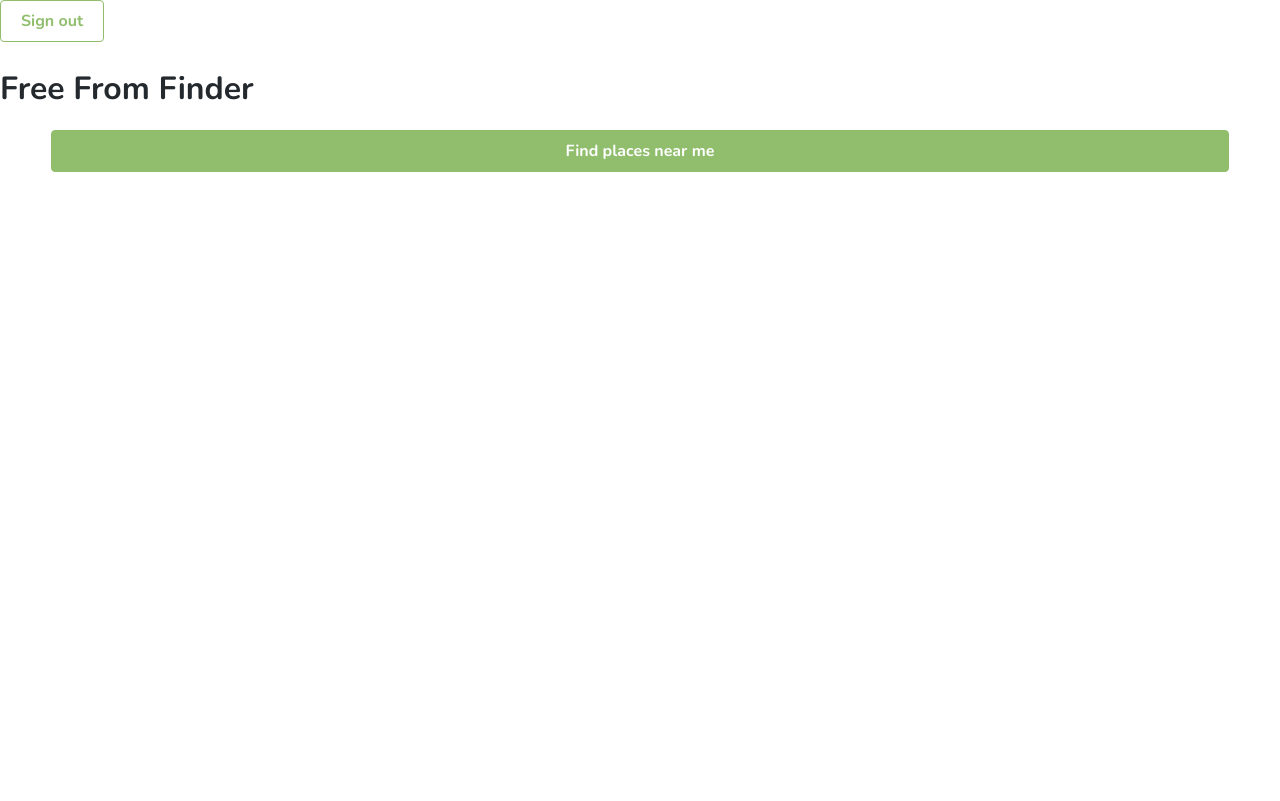
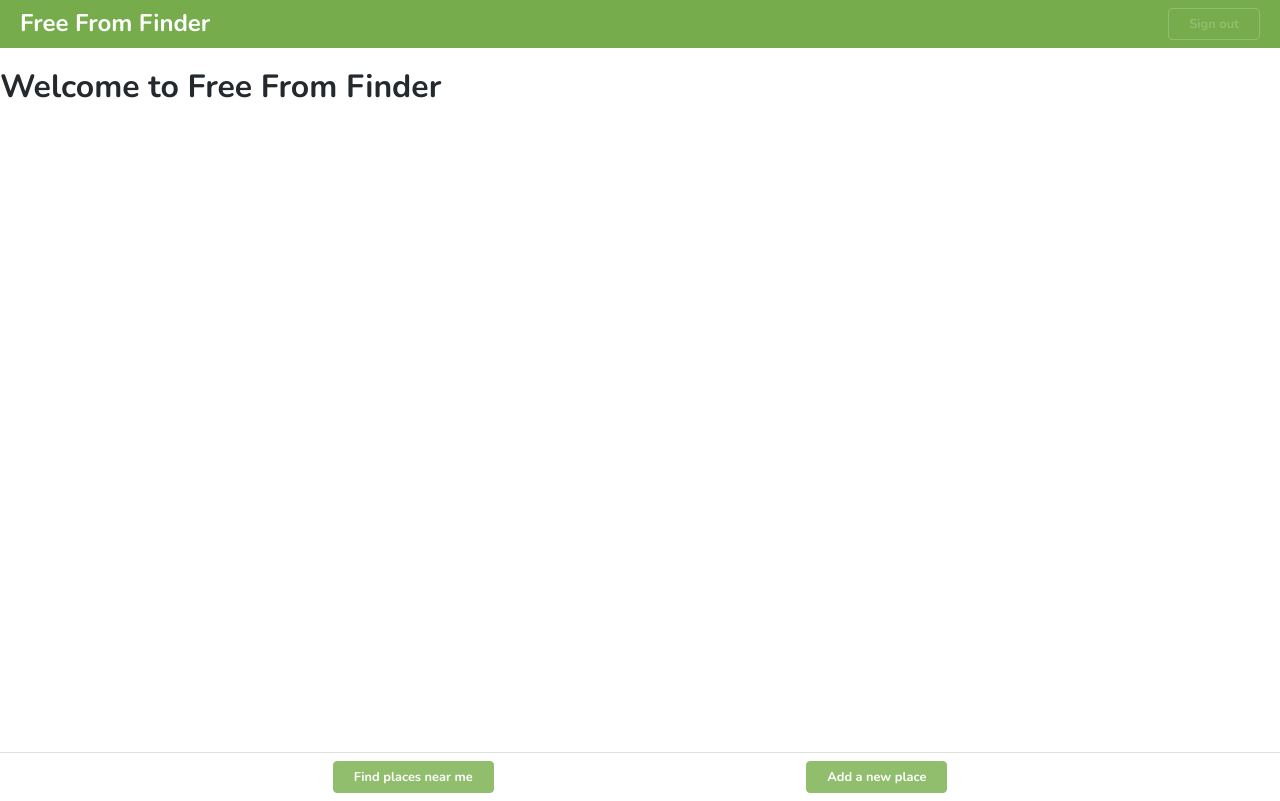
Before and after one commit to heuperman/free-from-finder, a React app: page / in a window 1280 px wide. Built offline with nearby package versions, Linux system fonts and the light colour scheme; no server answers.

Commit message:
Use grid to order home and places pages

```diff
--- a/src/App.tsx
+++ b/src/App.tsx
@@ -2,5 +2,22 @@ import React from "react";
 import { render } from "react-dom";
 import { Home } from "./Home";
 import "./app.css";
+import { Header } from "./components/header";
+import { Router } from "@reach/router";
+import { Places } from "./Places";
+import { ProtectedRoute } from "./components/protectedRoute";
+import { PlaceForm } from "./PlaceForm";
+import { Footer } from "./components/footer";
 
-render(<Home></Home>, document.getElementById("root"));
+render(
+  <div className="app">
+    <Header></Header>
+    <Router className="router">
+      <Home path="/" />
+      <Places path="/places" />
+      <ProtectedRoute component={<PlaceForm />} path="/places/new" />
+    </Router>
+    <Footer></Footer>
+  </div>,
+  document.getElementById("root")
+);
--- a/src/Home.tsx
+++ b/src/Home.tsx
@@ -1,23 +1,6 @@
 import React from "react";
-import { Router } from "@reach/router";
-import { PlaceForm } from "./PlaceForm";
-import { PlacesList } from "./PlacesList";
-import { auth } from "./Firebase";
-import { Button } from "./components/button";
-import { ProtectedRoute } from "./components/protectedRoute";
+import { RouteComponentProps } from "@reach/router";
 
-export const Home = (): JSX.Element => {
-  return (
-    <div>
-      <Button
-        muted
-        text="Sign out"
-        onClick={(): Promise<void> => auth.signOut()}
-      />
-      <Router>
-        <PlacesList path="/" />
-        <ProtectedRoute component={<PlaceForm />} path="/places/new" />
-      </Router>
-    </div>
-  );
+export const Home = (props: RouteComponentProps): JSX.Element => {
+  return <h1>Welcome to Free From Finder</h1>;
 };
--- a/src/Places.tsx
+++ b/src/Places.tsx
@@ -2,8 +2,9 @@ import React, { useEffect, useState } from "react";
 import { Place } from "./interfaces/place";
 import { database } from "./Firebase";
 import { Card } from "./components/card";
+import { RouteComponentProps } from "@reach/router";
 
-export const Places = (): JSX.Element => {
+export const Places = (props: RouteComponentProps): JSX.Element => {
   const [places, setPlaces] = useState<Place[]>([]);
   useEffect(() => {
     database
--- a/src/app.css
+++ b/src/app.css
@@ -1,18 +1,23 @@
-body {
+html {
   font-family: "Nunito", sans-serif;
   font-weight: 400;
   color: #24292e;
+}
+
+html * {
+  box-sizing: border-box;
 }
 
 a {
   color: #90be6d;
 }
 
-.list-actions {
-  display: flex;
-  justify-content: center;
+.app {
+  display: grid;
+  grid-template-rows: 48px calc(100vh - 96px) 48px;
+  height: 100vh;
 }
 
-.list-actions button {
-  flex: 0 0 92%;
+.router {
+  overflow: scroll;
 }
--- a/src/components/button.css
+++ b/src/components/button.css
@@ -5,15 +5,16 @@
   color: #ffffff;
   font-family: "Nunito", sans-serif;
   font-weight: 700;
-  font-size: 1rem;
+  font-size: 0.8rem;
   text-transform: none;
-  padding: 0.75rem 1.25rem;
-  margin: 0 0 0.5rem 0;
+  padding: 0 20px;
+  margin: 8px 0;
   vertical-align: middle;
   text-align: center;
   cursor: pointer;
   text-decoration: none;
   line-height: 1;
+  height: 32px;
 }
 
 .button:hover {
--- a/src/components/card.css
+++ b/src/components/card.css
@@ -1,18 +1,21 @@
 .card {
-  border: 1px solid #dedede;
-  border-radius: 4px;
+  border-bottom: 1px solid #dedede;
   padding: 20px;
+}
+
+.card:last-child {
+  border: none;
 }
 
 .card-title {
   margin: 0;
-  font-size: 1.75rem;
+  font-size: 1.5rem;
   line-height: 1.2;
 }
 
 .card-link {
   margin: 0 0 15px;
-  font-size: 1.25rem;
+  font-size: 1.2rem;
   font-weight: 700;
   color: #90be6d;
 }
@@ -21,3 +24,8 @@
   margin: 0;
   color: #666666;
 }
+
+.card-content p {
+  margin-block-start: 0;
+  margin-block-end: 0;
+}
--- /dev/null
+++ b/src/components/footer.css
@@ -0,0 +1,11 @@
+footer {
+  width: 100%;
+  padding: 0 20px;
+  border-top: 1px solid #dedede;
+}
+
+footer nav {
+  display: flex;
+  justify-content: space-evenly;
+  align-items: center;
+}
--- /dev/null
+++ b/src/components/footer.tsx
@@ -0,0 +1,19 @@
+import React from "react";
+import "./footer.css";
+import { Link } from "@reach/router";
+import { Button } from "./button";
+
+export const Footer = (): JSX.Element => {
+  return (
+    <footer>
+      <nav>
+        <Link to="/places">
+          <Button text="Find places near me" />
+        </Link>
+        <Link to="/places/new">
+          <Button text="Add a new place" />
+        </Link>
+      </nav>
+    </footer>
+  );
+};
--- /dev/null
+++ b/src/components/header.css
@@ -0,0 +1,14 @@
+header {
+  width: 100%;
+  background: #76ac4c;
+  display: flex;
+  justify-content: space-between;
+  align-items: center;
+  padding: 0 20px;
+}
+
+.header-title {
+  color: #ffffff;
+  font-weight: 700;
+  font-size: 1.5rem;
+}
--- /dev/null
+++ b/src/components/header.tsx
@@ -0,0 +1,18 @@
+import React from "react";
+import "./card.css";
+import { Button } from "./button";
+import { auth } from "../Firebase";
+import "./header.css";
+
+export const Header = (): JSX.Element => {
+  return (
+    <header>
+      <span className="header-title">Free From Finder</span>
+      <Button
+        muted
+        text="Sign out"
+        onClick={(): Promise<void> => auth.signOut()}
+      />
+    </header>
+  );
+};
```
